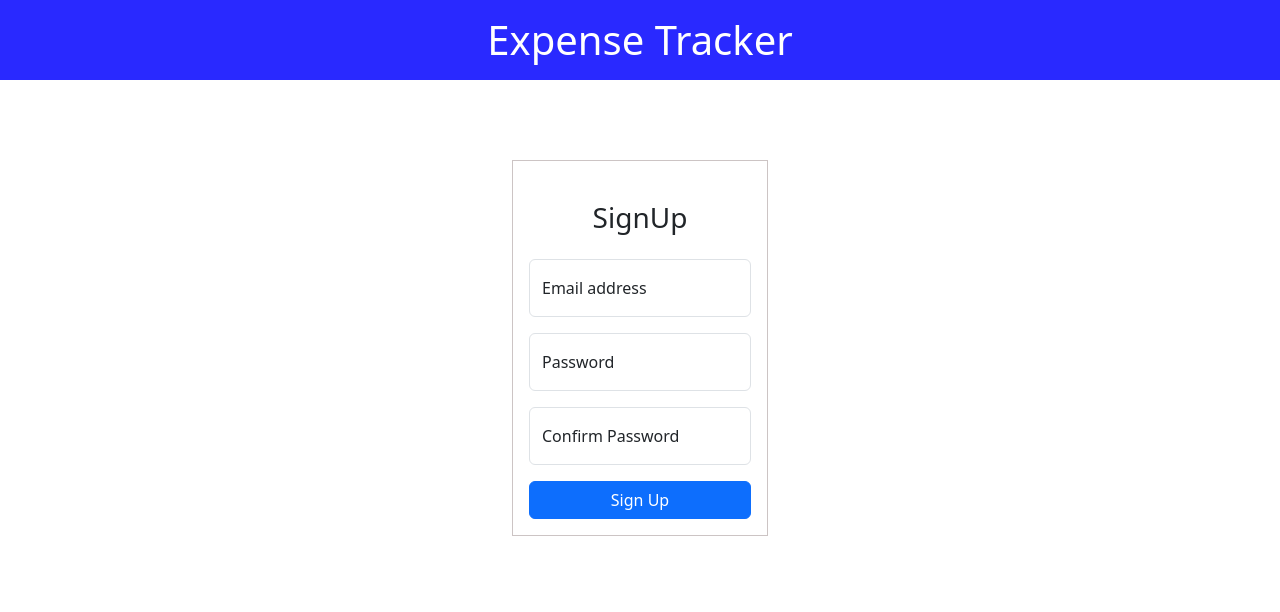
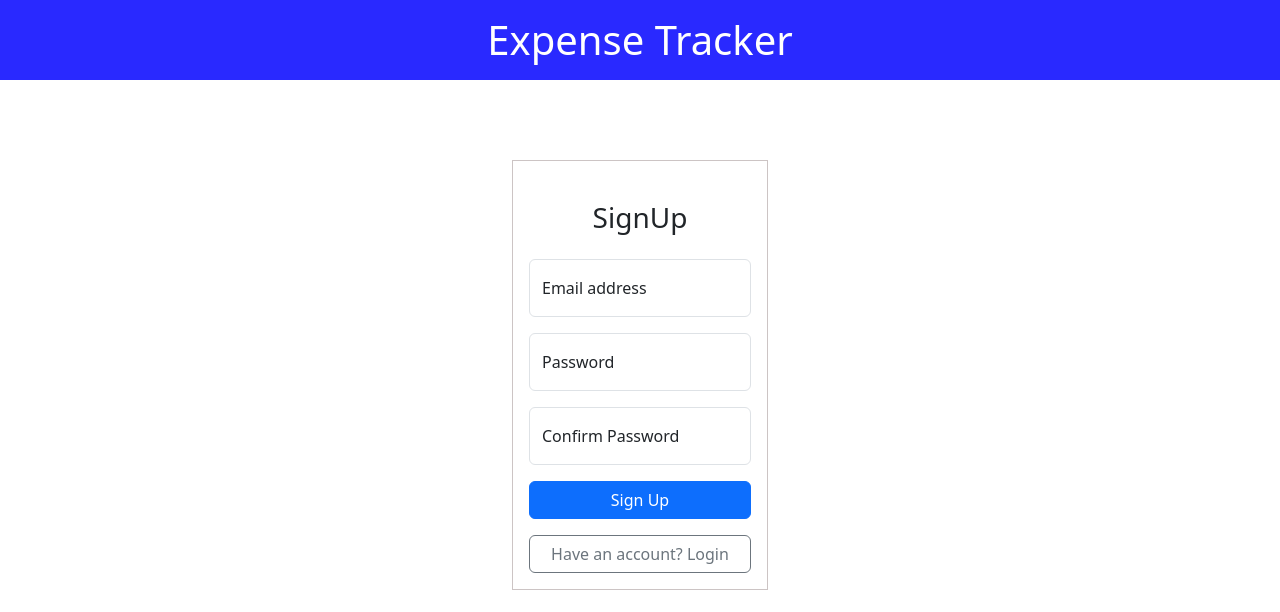
Before and after one commit to AbhiSingh0302/ExpenseTrackerReactJS, a React (Create React App) app: page / in a window 1280 px wide. Shown: the top 612 px of the page. Built offline with nearby package versions, Linux system fonts and the light colour scheme.

Commit message:
login screen

```diff
--- a/src/App.js
+++ b/src/App.js
@@ -1,12 +1,26 @@
+import { useState } from 'react';
 import './App.css';
 import Header from './components/Header';
 import Signup from './components/Signup';
+import Login from './components/Login';
 
 function App() {
+  const [isLogin, setIsLogin] = useState(false);
+  const [login, setLogin] = useState(false);
+
+  const loginUserHandler = () => {
+    setIsLogin(true);
+  }
+
+  const loginHandler = () => {
+    setLogin(true);
+  }
+
   return (
     <>
     <Header/>
-    <Signup/>
+    {!login && (isLogin ? <Login onLogin={loginHandler}/> : <Signup loginUser={loginUserHandler}/>)}
+    {login && <h1 className='text-center'>Welcome to Expense Tracker</h1>}
     </>
   );
 }
--- /dev/null
+++ b/src/components/Login.css
@@ -0,0 +1,6 @@
+.login{
+    margin: 5rem auto;
+    padding: 1rem;
+    border: 1px solid rgb(204, 196, 196);
+    width: 20%;
+}
--- /dev/null
+++ b/src/components/Login.js
@@ -0,0 +1,61 @@
+import { Button, FloatingLabel, Form } from "react-bootstrap";
+import './Login.css';
+import { useRef } from "react";
+
+const Login = props => {
+    const emailRef = useRef("");
+    const passwordRef = useRef("");
+
+    const submitHandler = e => {
+        e.preventDefault();
+
+        fetch(`https://identitytoolkit.googleapis.com/v1/accounts:signInWithPassword?key=AIzaSyCtaqLuy8ActSmPWkPlYfnAB8plN4sO2lM`, {
+        method: 'POST',
+        body: JSON.stringify({
+          email: emailRef.current.value,
+          password: passwordRef.current.value,
+          returnSecureToken: true
+        })
+      })
+      .then(res => {
+        if (res.ok) {
+          return res.json();
+        }
+        return res.json().then(data => {
+          let errorMessage = 'Authentication Failed!';
+          if (data && data.error && data.error.message) {
+            errorMessage = data.error.message;
+          }
+          throw new Error(errorMessage);
+        })
+      })
+      .then(data => {
+        console.log(data.idToken);
+        props.onLogin();
+      })
+      .catch(err => {
+        alert(err.message);
+      })
+    }
+
+    return <Form className="login" onSubmit={submitHandler}>
+        <h3 className="text-center my-4">Login</h3>
+        <FloatingLabel
+            controlId="floatingInput"
+            label="Email address"
+            className="mb-3"
+        >
+            <Form.Control type="email" placeholder="name@example.com" ref={emailRef} required />
+        </FloatingLabel>
+        <FloatingLabel controlId="floatingPassword" label="Password" className="mb-3">
+            <Form.Control type="password" placeholder="Password" ref={passwordRef} required />
+        </FloatingLabel>
+        <div className="d-grid">
+            <Button variant="primary" size="md" type="submit">
+                Login
+            </Button>
+        </div>
+    </Form>
+}
+
+export default Login;
--- a/src/components/Signup.js
+++ b/src/components/Signup.js
@@ -9,15 +9,11 @@ const Signup = props => {
 
   const submitHandler = e => {
     e.preventDefault();
-        console.log({
-            email: emailRef.current.value,
-            password: passwordRef.current.value,
-            cnfmpass: confirmPasswordRef.current.value
-        });
-        if(passwordRef.current.value !== confirmPasswordRef.current.value){
+
+    if (passwordRef.current.value !== confirmPasswordRef.current.value) {
       alert("password do not match")
-        }
-        fetch(`https://identitytoolkit.googleapis.com/v1/accounts:signUp?key=AIzaSyCtaqLuy8ActSmPWkPlYfnAB8plN4sO2lM`,{
+    } else {
+      fetch(`https://identitytoolkit.googleapis.com/v1/accounts:signUp?key=AIzaSyCtaqLuy8ActSmPWkPlYfnAB8plN4sO2lM`, {
         method: 'POST',
         body: JSON.stringify({
           email: emailRef.current.value,
@@ -26,12 +22,12 @@ const Signup = props => {
         })
       })
         .then(res => {
-            if(res.ok){
+          if (res.ok) {
             return res.json();
           }
           return res.json().then(data => {
             let errorMessage = 'Authentication Failed!';
-                if(data && data.error && data.error.message){
+            if (data && data.error && data.error.message) {
               errorMessage = data.error.message;
             }
             throw new Error(errorMessage);
@@ -44,6 +40,12 @@ const Signup = props => {
           alert(err.message);
         })
     }
+  }
+
+  const clickHandler = () => {
+    props.loginUser();
+  }
+
   return <Form className="signup" onSubmit={submitHandler}>
     <h3 className="text-center my-4">SignUp</h3>
     <FloatingLabel
@@ -51,17 +53,22 @@ const Signup = props => {
       label="Email address"
       className="mb-3"
     >
-        <Form.Control type="email" placeholder="name@example.com" ref={emailRef} required/>
+      <Form.Control type="email" placeholder="name@example.com" ref={emailRef} required />
     </FloatingLabel>
     <FloatingLabel controlId="floatingPassword" label="Password" className="mb-3">
-        <Form.Control type="password" placeholder="Password" ref={passwordRef} required/>
+      <Form.Control type="password" placeholder="Password" ref={passwordRef} required />
     </FloatingLabel>
     <FloatingLabel controlId="floatingPassword2" label="Confirm Password" className="mb-3">
-        <Form.Control type="password" placeholder="Password" ref={confirmPasswordRef} required/>
+      <Form.Control type="password" placeholder="Password" ref={confirmPasswordRef} required />
     </FloatingLabel>
-      <div className="d-grid">
+    <div className="d-grid mb-3">
       <Button variant="primary" size="md" type="submit">
         Sign Up
+      </Button>
+    </div>
+    <div className="d-grid">
+      <Button variant="outline-secondary" size="md" onClick={clickHandler}>
+        Have an account? Login
       </Button>
     </div>
   </Form>
```
Lines whose indentation alone changed are shown as unchanged.
